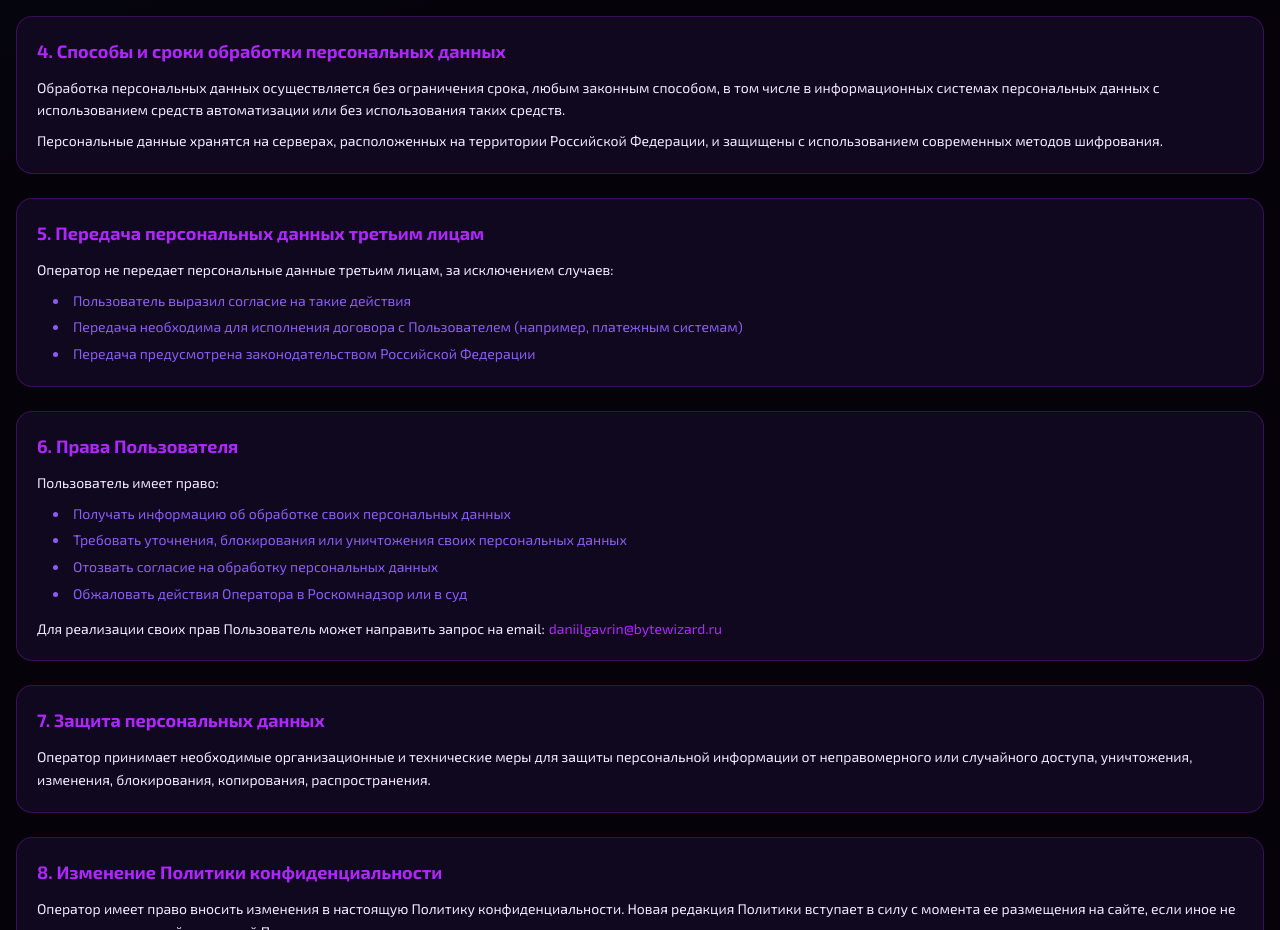
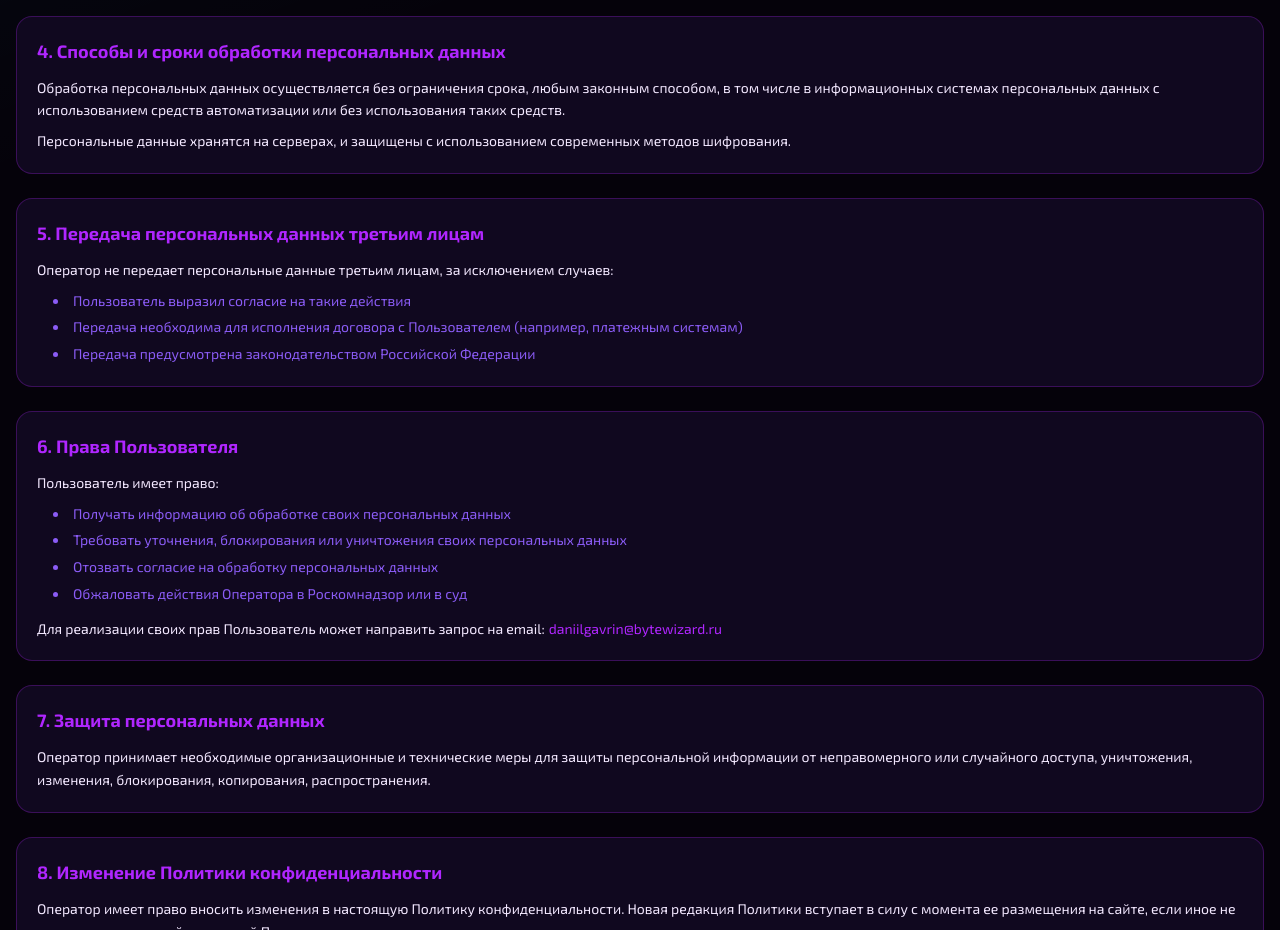
Before and after one commit to DaniilGavrin/shop-tg, a Next.js app: page /en/legal/privacy in a window 1280 px wide. Shown: the part 860-1790 px from the top of the page. Built offline with nearby package versions, Linux system fonts and the light colour scheme; no server answers.

Commit message:
Update Docs 3

```diff
--- a/app/[locale]/legal/privacy/page.tsx
+++ b/app/[locale]/legal/privacy/page.tsx
@@ -55,7 +55,7 @@ export default function PrivacyPolicyPage() {
             информационных системах персональных данных с использованием средств автоматизации или без использования таких средств.
           </p>
           <p>
-            Персональные данные хранятся на серверах, расположенных на территории Российской Федерации, и защищены с использованием
+            Персональные данные хранятся на серверах, и защищены с использованием
             современных методов шифрования.
           </p>
         </section>
```
